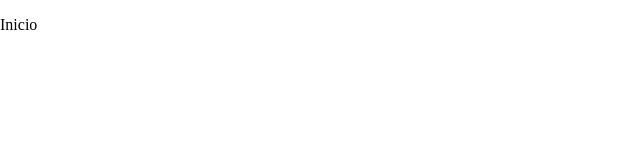
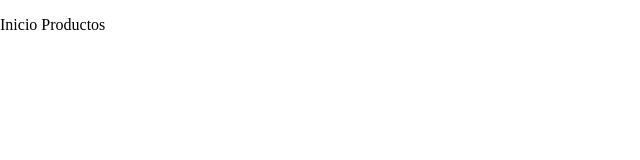
Before and after one commit to JhoanGomez30/Proyecto_E-commerce_G4, a plain HTML site: page pages/nosotros.html in a window 1280 px wide. Shown: the full height of the page, 0-640 px from the left. Drawn offline with Linux system fonts and the light colour scheme.

Commit message:
Link de Productos

```diff
--- a/pages/nosotros.html
+++ b/pages/nosotros.html
@@ -14,6 +14,7 @@
       <!-- incio productos nosotros contacto -->
       <nav class="header__nav">
         <a class="nav__link">Inicio</a>
+        <a class="nav__link">Productos</a>
       </nav>
     </header>
   </body>
```
